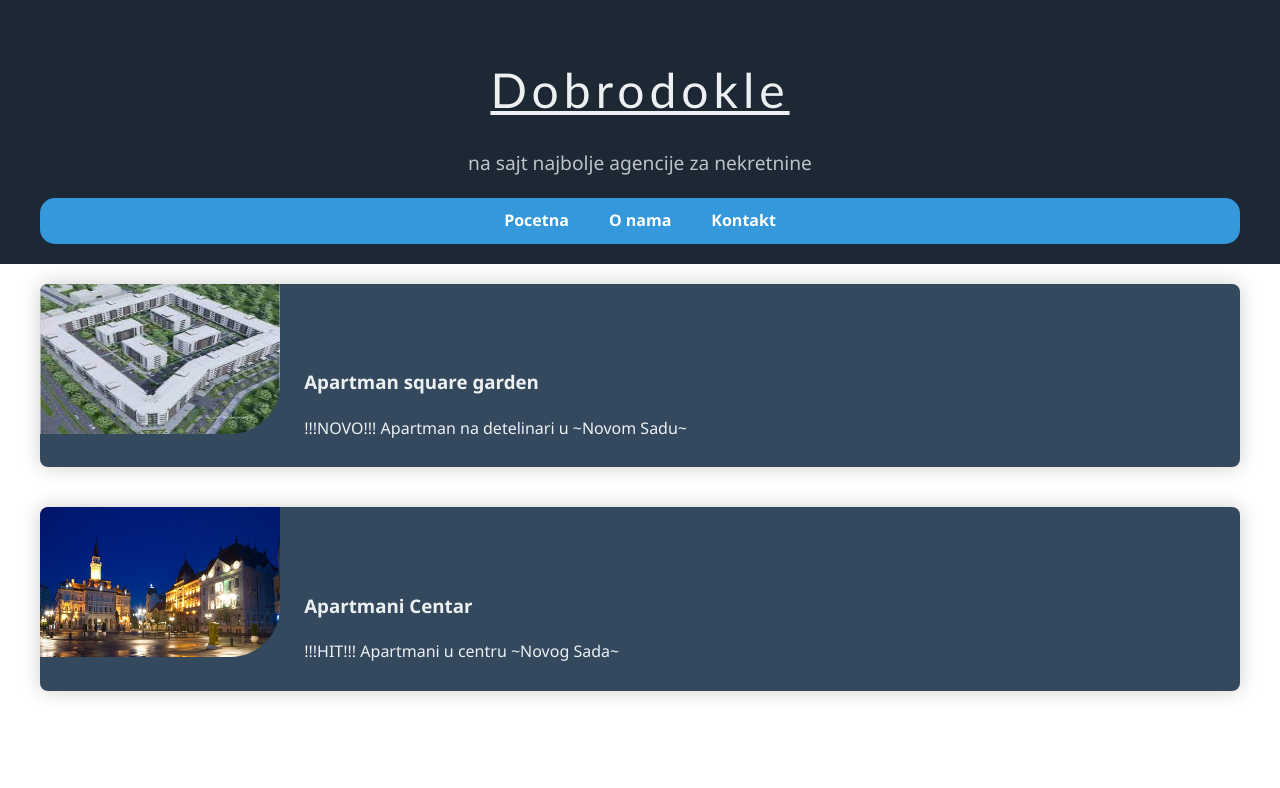
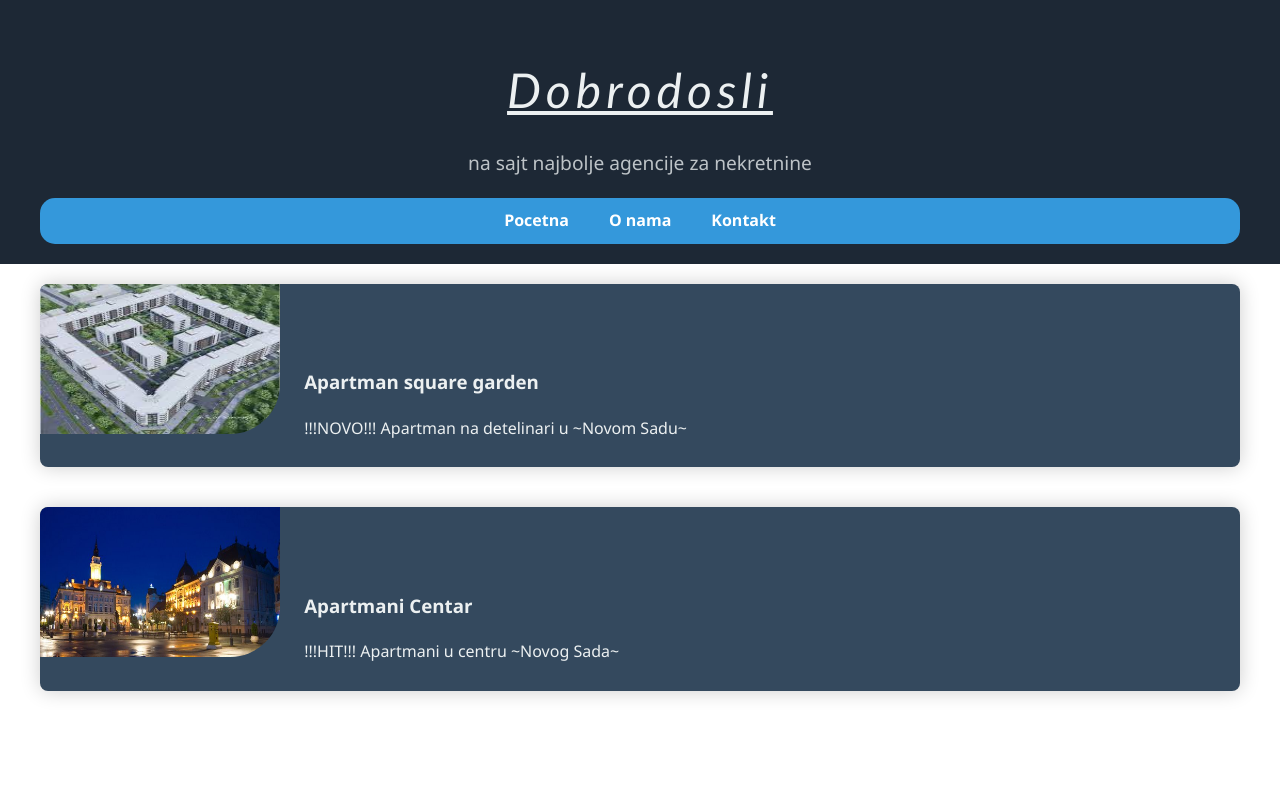
Before and after one commit to marko21410/css-projekat, a plain HTML site: page index.html in a window 1280 px wide. Shown: the top 788 px of the page. Drawn offline with Linux system fonts and the light colour scheme.

Commit message:
initial commit

```diff
--- a/index.html
+++ b/index.html
@@ -7,7 +7,7 @@
 <body>
     <header>
         <div class="kartica">
-            <h1><i class="naslov"></i> Dobrodokle</h1>
+            <h1><i class="naslov"> Dobrodosli</i></h1>
             <p>na sajt najbolje agencije za nekretnine</p>
             <nav>
                 <ul>
```
